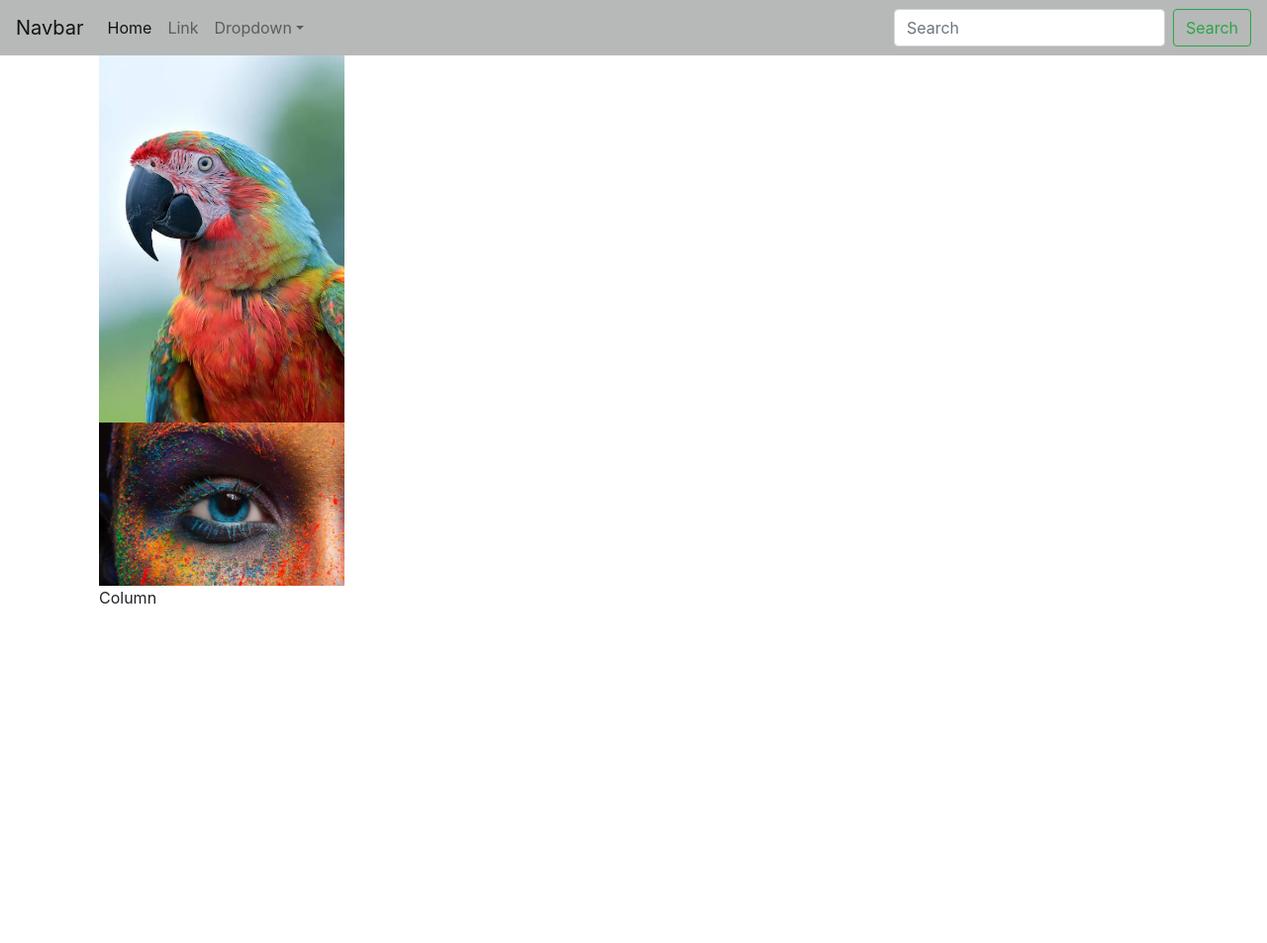
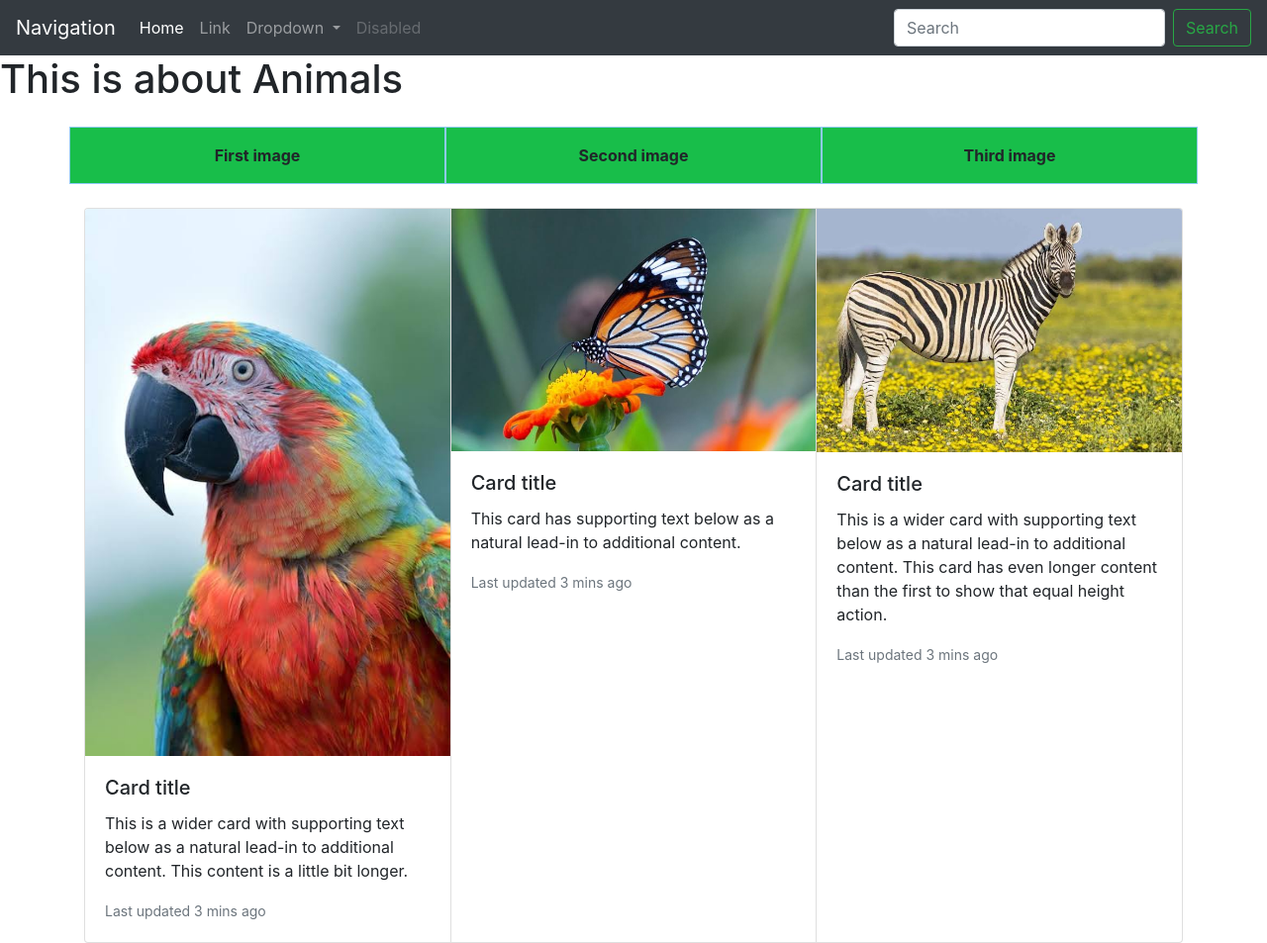
Before and after one commit to Usagiyojimbo3/Usagi_repo, a plain HTML site: page index.html in a window 1280 px wide. Shown: the whole page at 99% size. Before the commit the page ends 800 px from the top, so only its background shows below. Drawn offline with nearby package versions, Linux system fonts and the light colour scheme.

Commit message:
new changes

```diff
--- a/index.html
+++ b/index.html
@@ -1,19 +1,42 @@
 <!DOCTYPE html>
 <html lang="en">
+
 <head>
     <meta charset="UTF-8">
     <meta name="viewport" content="width=device-width, initial-scale=1.0">
     <title>Document</title>
-    <link rel="stylesheet" href="https://cdn.jsdelivr.net/npm/bootstrap@4.6.2/dist/css/bootstrap.min.css" integrity="sha384-xOolHFLEh07PJGoPkLv1IbcEPTNtaed2xpHsD9ESMhqIYd0nLMwNLD69Npy4HI+N" crossorigin="anonymous">
+    <link rel="stylesheet" href="https://cdn.jsdelivr.net/npm/bootstrap@4.6.2/dist/css/bootstrap.min.css"
+        integrity="sha384-xOolHFLEh07PJGoPkLv1IbcEPTNtaed2xpHsD9ESMhqIYd0nLMwNLD69Npy4HI+N" crossorigin="anonymous">
+    <style>
+        /* Make columns visible */
+        .col,
+        [class*="col-"] {
+            background: #18be4a;
+            border: 1px solid #90caf9;
+            padding: 1rem;
+            text-align: center;
+            font-weight: bold;
+        }
 
+        .row {
+            margin-bottom: 1rem;
+        }
+
+        /* space between rows */
+    </style>
 </head>
+
 <body>
-    <nav class="navbar navbar-expand-lg navbar-light" style="background-color: #b7b8b8;">
-        <a class="navbar-brand" href="#">Navbar</a>
-        <button class="navbar-toggler d-lg-none" type="button" data-toggle="collapse" data-target="#collapsibleNavId" aria-controls="collapsibleNavId"
-            aria-expanded="false" aria-label="Toggle navigation"></button>
-        <div class="collapse navbar-collapse" id="collapsibleNavId">
-            <ul class="navbar-nav mr-auto mt-2 mt-lg-0">
+
+    <nav class="navbar navbar-expand-lg navbar-dark bg-dark">
+        <a class="navbar-brand" href="#">Navigation</a>
+        <button class="navbar-toggler" type="button" data-toggle="collapse" data-target="#navbarSupportedContent"
+            aria-controls="navbarSupportedContent" aria-expanded="false" aria-label="Toggle navigation">
+            <span class="navbar-toggler-icon"></span>
+        </button>
+
+        <div class="collapse navbar-collapse" id="navbarSupportedContent">
+            <ul class="navbar-nav mr-auto">
                 <li class="nav-item active">
                     <a class="nav-link" href="#">Home <span class="sr-only">(current)</span></a>
                 </li>
@@ -21,43 +44,73 @@
                     <a class="nav-link" href="#">Link</a>
                 </li>
                 <li class="nav-item dropdown">
-                    <a class="nav-link dropdown-toggle" href="#" id="dropdownId" data-toggle="dropdown" aria-haspopup="true" aria-expanded="false">Dropdown</a>
-                    <div class="dropdown-menu" aria-labelledby="dropdownId">
-                        <a class="dropdown-item" href="#">Action 1</a>
-                        <a class="dropdown-item" href="#">Action 2</a>
+                    <a class="nav-link dropdown-toggle" href="#" role="button" data-toggle="dropdown"
+                        aria-expanded="false">
+                        Dropdown
+                    </a>
+                    <div class="dropdown-menu">
+                        <a class="dropdown-item" href="#">Action</a>
+                        <a class="dropdown-item" href="#">Another action</a>
+                        <div class="dropdown-divider"></div>
+                        <a class="dropdown-item" href="#">Something else here</a>
                     </div>
+                </li>
+                <li class="nav-item">
+                    <a class="nav-link disabled">Disabled</a>
                 </li>
             </ul>
             <form class="form-inline my-2 my-lg-0">
-                <input class="form-control mr-sm-2" type="text" placeholder="Search">
+                <input class="form-control mr-sm-2" type="search" placeholder="Search" aria-label="Search">
                 <button class="btn btn-outline-success my-2 my-sm-0" type="submit">Search</button>
             </form>
         </div>
     </nav>
-   <div
-        class="container">
-        <div
-        class="row-cols-md-4 justify-content-center align-items-center g-2" >
-        <div class="col"><picture>
-            <source srcset="images_inside/bird.jpeg" type="image/svg+xml" />
-            <img
-                src="image source"
-                class="img-fluid"
-                alt="image desc"
-            />
-        </picture>
+
+    <h1>This is about Animals</h1>
+    <div class="container mt-4">
+        <!-- YOUR EXPERIMENTS GO HERE -->
+        <div class="row">
+            <div class="col-4">First image</div>
+            <div class="col-4">Second image</div>
+            <div class="col-4">Third image</div>
         </div>
-        <div class="col"><picture>
-            <source srcset="images_inside/Eye.jpeg" type="image/svg+xml" />
-            <img
-                src="image source"
-                class="img-fluid"
-                alt="image desc"
-            />
-        </picture></div>
-        <div class="col">Column</div>
-    </div>
     </div>
 
+    <div class="container mt-4">
+        <div class="card-group">
+            <div class="card">
+                <img src="images_inside/bird.jpeg" class="card-img-top" alt="...">
+                <div class="card-body">
+                    <h5 class="card-title">Card title</h5>
+                    <p class="card-text">This is a wider card with supporting text below as a natural lead-in to
+                        additional content. This content is a little bit longer.</p>
+                    <p class="card-text"><small class="text-muted">Last updated 3 mins ago</small></p>
+                </div>
+            </div>
+            <div class="card">
+                <img src="images_inside/butterfly.jpeg" class="card-img-top" alt="...">
+                <div class="card-body">
+                    <h5 class="card-title">Card title</h5>
+                    <p class="card-text">This card has supporting text below as a natural lead-in to additional content.
+                    </p>
+                    <p class="card-text"><small class="text-muted">Last updated 3 mins ago</small></p>
+                </div>
+            </div>
+            <div class="card">
+                <img src="images_inside/Zebra.jpeg" class="card-img-top" alt="...">
+                <div class="card-body">
+                    <h5 class="card-title">Card title</h5>
+                    <p class="card-text">This is a wider card with supporting text below as a natural lead-in to
+                        additional content. This card has even longer content than the first to show that equal height
+                        action.</p>
+                    <p class="card-text"><small class="text-muted">Last updated 3 mins ago</small></p>
+                </div>
+            </div>
+        </div>
+    </div>
+
+
+
 </body>
+
 </html>
```
Also changed, not shown: images_inside/Eye.jpeg (deleted), images_inside/Zebra.jpeg (added), images_inside/plant_1.jpeg (added), 1 other file.
